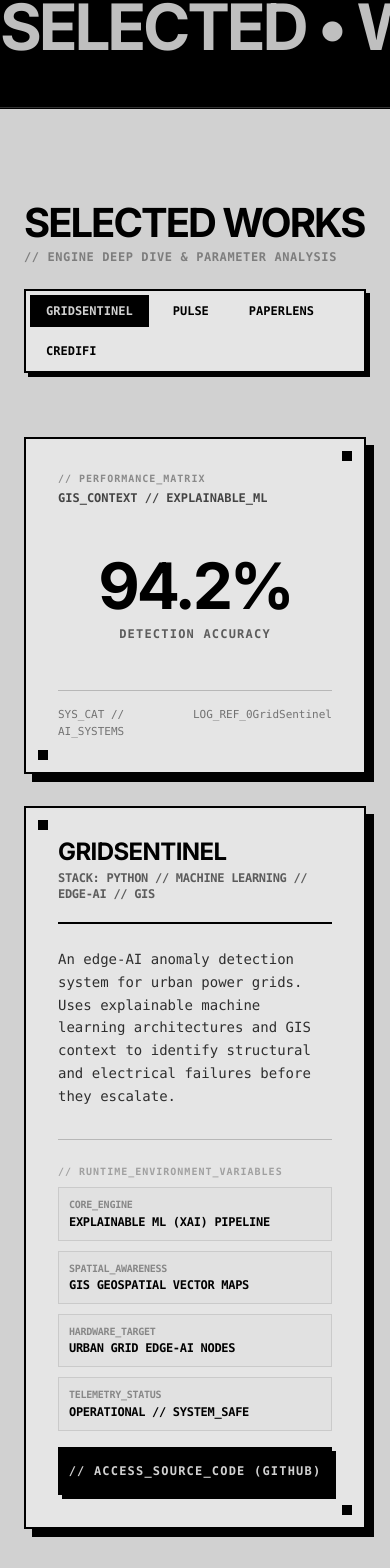
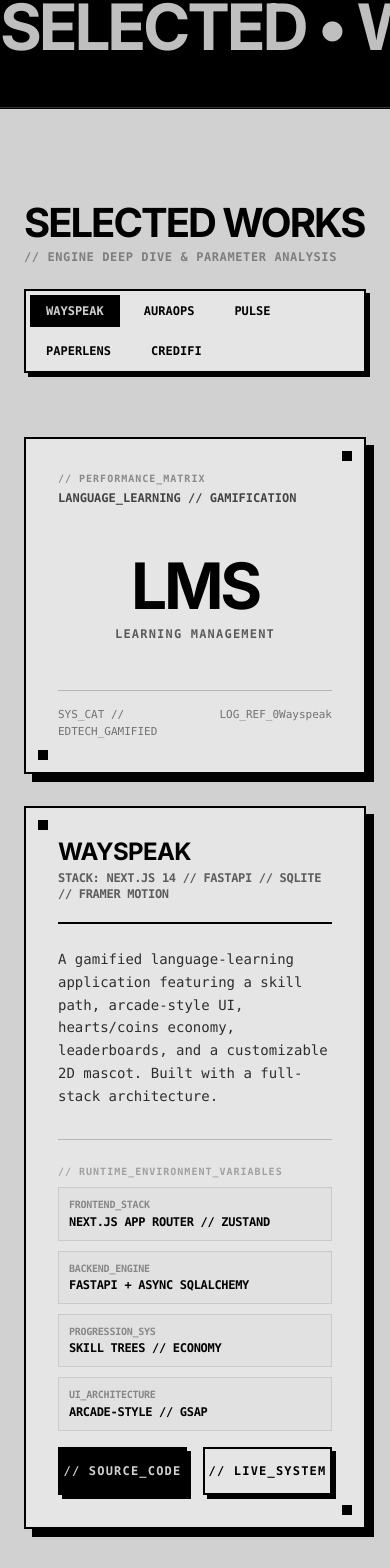
Before and after one commit to Amogh9000/amogh_portfolio, a React (Vite) app: page / in a window 390 px wide. Shown: the part 3922-5490 px from the top of the page. Built offline with nearby package versions, Linux system fonts and the light colour scheme.

Commit message:
feat: implement interactive audio, security headers, and core layout components for portfolio site

```diff
--- a/index.html
+++ b/index.html
@@ -5,7 +5,10 @@
   <meta charset="UTF-8" />
   <link rel="icon" type="image/svg+xml" href="/vite.svg" />
   <meta name="viewport" content="width=device-width, initial-scale=1.0" />
-  <title>amogh-portfolio</title>
+  <meta http-equiv="X-Content-Type-Options" content="nosniff" />
+  <meta name="referrer" content="strict-origin-when-cross-origin" />
+  <meta name="description" content="Amogh M — AI/ML Engineer & Data Scientist Portfolio. Building intelligent systems that solve real problems." />
+  <title>Amogh M — Portfolio</title>
   <link rel="preconnect" href="https://fonts.googleapis.com">
   <link rel="preconnect" href="https://fonts.gstatic.com" crossorigin>
   <link
--- a/src/App.jsx
+++ b/src/App.jsx
@@ -1,4 +1,4 @@
-import React from 'react';
+import React, { useEffect } from 'react';
 import Navbar from './components/Navbar';
 import Hero from './components/Hero';
 import About from './components/About';
@@ -10,8 +10,23 @@
 import SectionDivider from './components/SectionDivider';
 import Loader from './components/Loader';
 import CustomCursor from './components/CustomCursor';
+import { playClickSound } from './utils/audio';
 
 const App = () => {
+  useEffect(() => {
+    // Global event delegation for UI sounds
+    const handleMouseDown = (e) => {
+      if (e.target.closest('a, button, [role="button"]')) {
+        playClickSound();
+      }
+    };
+
+    document.addEventListener('mousedown', handleMouseDown);
+
+    return () => {
+      document.removeEventListener('mousedown', handleMouseDown);
+    };
+  }, []);
   return (
     <>
       <CustomCursor />
--- a/src/components/Footer.jsx
+++ b/src/components/Footer.jsx
@@ -25,13 +25,22 @@
         window.scrollTo({ top: 0, behavior: "smooth" });
     };
 
+    const handleContactClick = (e) => {
+        e.preventDefault();
+        // Basic obfuscation to prevent basic scraping and console logging of the raw string
+        const user = "amoghmanjunath2019";
+        const domain = "gmail.com";
+        window.location.href = `mailto:${user}@${domain}`;
+    };
+
     return (
         <footer id="contact" className="relative w-full min-h-[75vh] bg-black text-white flex flex-col justify-between selection:bg-[#D1D1D1] selection:text-black overflow-hidden">
 
             {/* ── MIDDLE: Massive Full-Bleed Action Callout ── */}
             <div className="w-full border-b border-white/[0.06]">
                 <a
-                    href="mailto:amoghmanjunath2019@gmail.com"
+                    href="#"
+                    onClick={handleContactClick}
                     className="group/cta block w-full px-6 md:px-12 lg:px-24 py-12 md:py-20 bg-black hover:bg-white transition-colors duration-300 cursor-pointer"
                 >
                     <div className="max-w-7xl mx-auto flex flex-col md:flex-row items-start md:items-center justify-between gap-6">
--- a/src/components/Projects.jsx
+++ b/src/components/Projects.jsx
@@ -4,20 +4,38 @@
 // Project Data expanded with Dashboard Telemetry
 const projects = [
     {
-        id: "GridSentinel",
-        title: "GridSentinel",
-        category: "AI_SYSTEMS",
-        metricValue: "94.2%",
-        metricLabel: "DETECTION ACCURACY",
-        subLabel: "GIS_CONTEXT // EXPLAINABLE_ML",
-        description: "An edge-AI anomaly detection system for urban power grids. Uses explainable machine learning architectures and GIS context to identify structural and electrical failures before they escalate.",
-        tech: ["Python", "Machine Learning", "Edge-AI", "GIS"],
-        github: "https://github.com/Amogh9000/GridSentinel",
+        id: "Wayspeak",
+        title: "WAYSPEAK",
+        category: "EDTECH_GAMIFIED",
+        metricValue: "LMS",
+        metricLabel: "LEARNING MANAGEMENT",
+        subLabel: "LANGUAGE_LEARNING // GAMIFICATION",
+        description: "A gamified language-learning application featuring a skill path, arcade-style UI, hearts/coins economy, leaderboards, and a customizable 2D mascot. Built with a full-stack architecture.",
+        tech: ["Next.js 14", "FastAPI", "SQLite", "Framer Motion"],
+        github: "https://github.com/Amogh9000/linguapath",
+        live: "https://linguapath-kappa.vercel.app/",
         params: [
-            { key: "CORE_ENGINE", val: "EXPLAINABLE ML (XAI) PIPELINE" },
-            { key: "SPATIAL_AWARENESS", val: "GIS GEOSPATIAL VECTOR MAPS" },
-            { key: "HARDWARE_TARGET", val: "URBAN GRID EDGE-AI NODES" },
-            { key: "TELEMETRY_STATUS", val: "OPERATIONAL // SYSTEM_SAFE" }
+            { key: "FRONTEND_STACK", val: "NEXT.JS APP ROUTER // ZUSTAND" },
+            { key: "BACKEND_ENGINE", val: "FASTAPI + ASYNC SQLALCHEMY" },
+            { key: "PROGRESSION_SYS", val: "SKILL TREES // ECONOMY" },
+            { key: "UI_ARCHITECTURE", val: "ARCADE-STYLE // GSAP" }
+        ]
+    },
+    {
+        id: "Auraops",
+        title: "AURAOPS",
+        category: "ENTERPRISE_HEALTHCARE",
+        metricValue: "TRI-DB",
+        metricLabel: "MULTI-DB ARCHITECTURE",
+        subLabel: "OPERATIONAL_INTELLIGENCE // HOSPITAL_COCKPIT",
+        description: "An enterprise-grade hospital operations cockpit replacing 'black-box' AI with transparent, database-driven operational intelligence across PostgreSQL, MongoDB, and Neo4j.",
+        tech: ["FastAPI", "React", "Neo4j", "PostgreSQL", "MongoDB"],
+        github: "https://github.com/Amogh9000/Auraops",
+        params: [
+            { key: "DATA_ARCHITECTURE", val: "POSTGRES // MONGO // NEO4J" },
+            { key: "GRAPH_TRACING", val: "NEO4J INFECTION CONTROL" },
+            { key: "SUPPLY_INTELLIGENCE", val: "REAL-TIME TRACKING ENGINE" },
+            { key: "SECURITY_PROTOCOL", val: "STATELESS JWT (HS256)" }
         ]
     },
     {
@@ -206,17 +224,29 @@
                             </div>
                         ))}
 
-                        {/* GitHub Action Trigger */}
-                        {activeProject.github !== "#" && (
+                        {/* Action Triggers */}
+                        <div className="flex gap-4 mt-4">
+                            {activeProject.github && activeProject.github !== "#" && (
                                 <a
                                     href={activeProject.github}
                                     target="_blank"
                                     rel="noopener noreferrer"
-                                className="project-telemetry-reveal w-full block text-center py-3.5 mt-4 border-2 border-black font-mono font-bold text-xs uppercase tracking-widest bg-black text-[#D1D1D1] hover:bg-[#E5E5E5] hover:text-black transition-colors shadow-[4px_4px_0px_#000000] hover:shadow-none translate-y-0 active:translate-y-[2px]"
+                                    className="project-telemetry-reveal flex-1 block text-center py-3.5 border-2 border-black font-mono font-bold text-xs uppercase tracking-widest bg-black text-[#D1D1D1] hover:bg-[#E5E5E5] hover:text-black transition-colors shadow-[4px_4px_0px_#000000] hover:shadow-none translate-y-0 active:translate-y-[2px]"
                                 >
-                                // ACCESS_SOURCE_CODE (GITHUB)
+                                    // SOURCE_CODE
                                 </a>
                             )}
+                            {activeProject.live && activeProject.live !== "#" && (
+                                <a
+                                    href={activeProject.live}
+                                    target="_blank"
+                                    rel="noopener noreferrer"
+                                    className="project-telemetry-reveal flex-1 block text-center py-3.5 border-2 border-black font-mono font-bold text-xs uppercase tracking-widest bg-[#E5E5E5] text-black hover:bg-black hover:text-[#D1D1D1] transition-colors shadow-[4px_4px_0px_#000000] hover:shadow-none translate-y-0 active:translate-y-[2px]"
+                                >
+                                    // LIVE_SYSTEM
+                                </a>
+                            )}
+                        </div>
                     </div>
                 </div>
 
--- /dev/null
+++ b/src/utils/audio.js
@@ -0,0 +1,36 @@
+let audioCtx = null;
+
+const initAudio = () => {
+    if (!audioCtx) {
+        audioCtx = new (window.AudioContext || window.webkitAudioContext)();
+    }
+    if (audioCtx.state === 'suspended') {
+        audioCtx.resume();
+    }
+    return audioCtx;
+};
+
+export const playClickSound = () => {
+    try {
+        const ctx = initAudio();
+        const osc = ctx.createOscillator();
+        const gainNode = ctx.createGain();
+
+        // Soft, organic pop
+        osc.type = 'sine';
+        osc.frequency.setValueAtTime(300, ctx.currentTime);
+        osc.frequency.exponentialRampToValueAtTime(200, ctx.currentTime + 0.05);
+
+        gainNode.gain.setValueAtTime(0, ctx.currentTime);
+        gainNode.gain.linearRampToValueAtTime(0.15, ctx.currentTime + 0.01);
+        gainNode.gain.exponentialRampToValueAtTime(0.001, ctx.currentTime + 0.05);
+
+        osc.connect(gainNode);
+        gainNode.connect(ctx.destination);
+
+        osc.start();
+        osc.stop(ctx.currentTime + 0.05);
+    } catch (e) {
+        // Silently fail if audio context is not allowed yet
+    }
+};
--- a/vite.config.js
+++ b/vite.config.js
@@ -9,4 +9,7 @@
     tailwindcss(),
   ],
   base: "/",
+  build: {
+    sourcemap: false
+  }
 })
```
Also changed, not shown: src/components/Loader.jsx (+68 -50 lines), vercel.json (added). Lines whose indentation alone changed are shown as unchanged.
